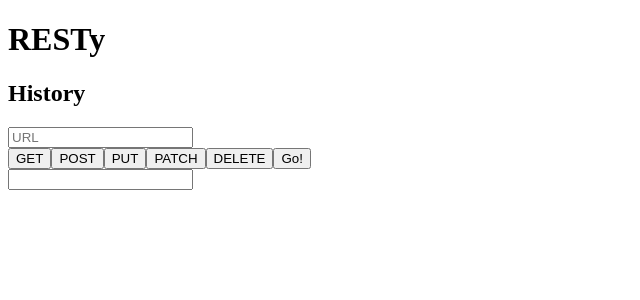
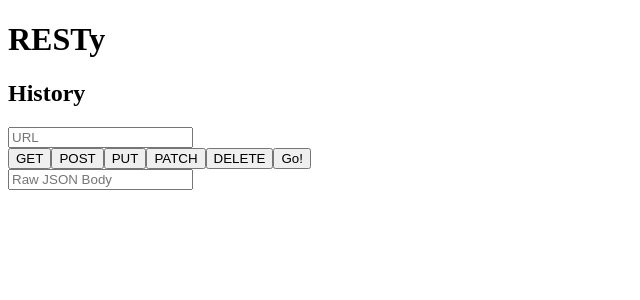
Before and after one commit to RESTy-App/resty, a React app: page / in a window 1280 px wide. Shown: the top 300 px of the page, without its empty margins (0-640 px from the left). Built offline with nearby package versions, Linux system fonts and the light colour scheme.

Commit message:
added text default to form.js

```diff
--- a/src/components/Form.js
+++ b/src/components/Form.js
@@ -8,6 +8,7 @@ const Form = ({ url, handleSubmit, handleChange }) => {
         <div>
           <input
             type="text"
+            value={url}
             placeholder="URL"
             onChange={handleChange} />
         </div>
@@ -22,7 +23,9 @@ const Form = ({ url, handleSubmit, handleChange }) => {
         </div>
 
         <div>
-          <input type="text" />
+          <input
+            type="text"
+            placeholder="Raw JSON Body"/>
         </div>
       </form>
     </>
```
